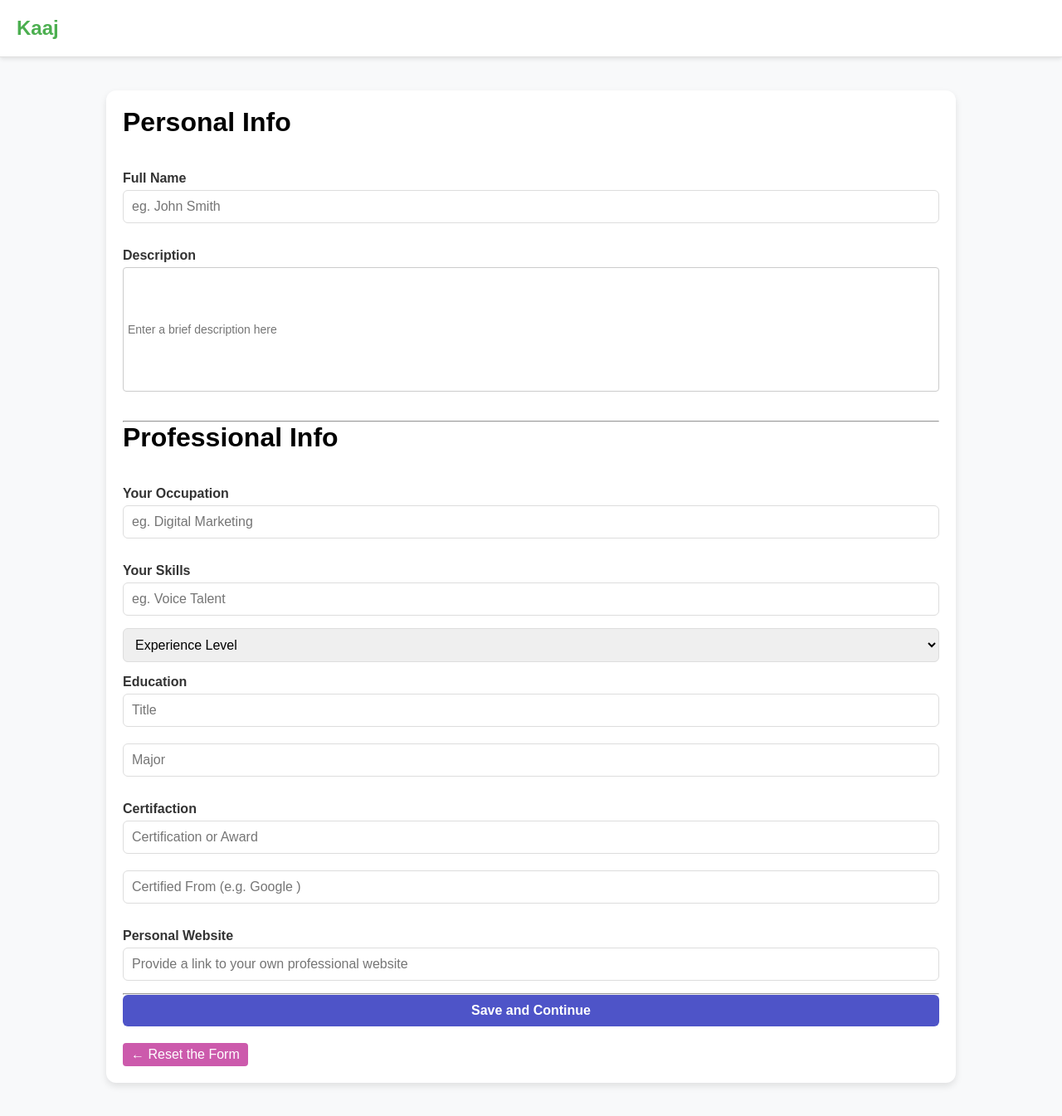
After one commit to suyanthapa/Freelancing-Project, a PHP site: page /freelancer.php in a window 1280 px wide. The commit adds this page. Shown: the whole page at 83% size. Run offline with PHP 8.4, Linux system fonts and the light colour scheme.

Commit message:
Feat: become a seller form

```diff
--- /dev/null
+++ b/code/freelancer.php
@@ -0,0 +1,213 @@
+<?php
+// Handle the form submission
+if ($_SERVER["REQUEST_METHOD"] === "POST") {
+    // Process the form data as needed
+    // For simplicity, we'll just collect the form data here
+    $fullName = $_POST['fullName'] ?? '';
+    $description = $_POST['description'] ?? '';
+    $education = $_POST['education'] ?? '';
+    $skills = $_POST['skills'] ?? '';
+}
+?>
+<!DOCTYPE html>
+<html lang="en">
+
+<head>
+    <meta charset="UTF-8">
+    <meta name="viewport" content="width=device-width, initial-scale=1.0">
+    <title>Personal Info</title>
+    <style>
+        /* General Reset */
+        * {
+            margin: 0;
+            padding: 0;
+            box-sizing: border-box;
+        }
+
+        body {
+            font-family: 'Arial', sans-serif;
+            background-color: #f8f9fa;
+            margin: 0;
+            padding: 0;
+        }
+
+        /* Header */
+        .header {
+            background-color: #fff;
+            padding: 20px;
+            border-bottom: 1px solid #e0e0e0;
+            box-shadow: 0 2px 5px rgba(0, 0, 0, 0.1);
+        }
+
+        .logo {
+            font-size: 24px;
+            font-weight: bold;
+            color: #4caf50;
+        }
+
+        /* Form Container */
+        .content-container {
+            max-width: 80%;
+            margin: 40px auto;
+            padding: 20px;
+            background: #fff;
+            border-radius: 12px;
+            box-shadow: 0 4px 8px rgba(0, 0, 0, 0.1);
+        }
+
+        .content-container h1 {
+            margin-bottom: 40px;
+        }
+
+        .form-group {
+            margin-bottom: 20px;
+        }
+        .form-group label {
+            display: block;
+            font-weight: bold;
+            margin-top: 15px;
+            color: #333;
+        }
+
+        .form-group input {
+            height: 100%;
+            width: 100%;
+            padding: 5px;
+            font-size: 14px;
+            border: 1px solid #ccc;
+            border-radius: 4px;
+            box-sizing: border-box;
+            margin-bottom: 15px;
+            margin-top : 5px;
+        }
+
+        #description {
+            height: 150px;
+            width: 100%;
+            padding: 5px;
+            font-size: 14px;
+            border: 1px solid #ccc;
+            border-radius: 4px;
+            box-sizing: border-box;
+            margin-bottom: 15px;
+        }
+
+        .form-group input,
+        .form-group textarea,
+        .form-group select {
+            width: 100%;
+            padding: 10px;
+            border: 1px solid #ddd;
+            border-radius: 6px;
+            font-size: 16px;
+        }
+
+        .form-group input:focus,
+        .form-group textarea:focus,
+        .form-group select:focus {
+            border-color: #4caf50;
+        }
+
+        .form-group button {
+            width: 100%;
+            padding: 10px;
+            border: none;
+            background-color: #4e54c8;
+            color: #fff;
+            font-size: 16px;
+            font-weight: bold;
+            border-radius: 6px;
+            cursor: pointer;
+        }
+
+        .form-group button:hover {
+            background-color: rgb(157, 161, 227);
+        }
+
+        .back-button {
+            background: none;
+            border: none;
+            font-size: 16px;
+            color: #ffffff;
+            background-color:rgb(204, 90, 172);
+            cursor: pointer;
+            padding: 5px 10px;
+            border-radius: 4px;
+        }
+
+        .back-button:hover {
+            background-color: rgb(88, 6, 45);
+        }
+
+    </style>
+</head>
+
+<body>
+    <div class="header">
+        <div class="logo">Kaaj</div>
+    </div>
+
+    <div class="content-container">
+        <h1>Personal Info</h1>
+        <form action="" method="post">
+            <!-- Personal Info Section -->
+            <div class="form-group">
+                <label for="fullName">Full Name</label>
+                <input type="text" id="fullName" name="fullName" placeholder="eg. John Smith " value="<?= $fullName ?? '' ?>" required>
+
+                <label for="description">Description</label>
+                <input type="text" id="description" name="description" placeholder="Enter a brief description here"  value="<?= $description ?? '' ?>" required>
+            </div>
+
+            <hr>
+
+            <!-- Professional Info Section -->
+            <h1>Professional Info</h1>
+            <div class="form-group">
+
+                 <label for="occupation">Your Occupation</label>
+                <input type="text" id="occupation" name="occupation"  placeholder="eg. Digital Marketing " value="<?= $occupation ?? '' ?>" required>
+
+                <label for="skills">Your Skills</label>
+                <input type="text" id="skills" name="skills" placeholder="eg. Voice Talent " value="<?= $skills ?? '' ?>" required>
+
+                <div class="relative inline-block w-full">
+                        <select class="block w-full px-3 py-2 border border-gray-300 rounded-md shadow-sm focus:outline-none focus:ring focus:ring-indigo-500">
+                            <option disabled selected>Experience Level</option>
+                            <option>Beginner</option>
+                            <option>Intermediate</option>
+                            <option>Expert</option>
+                        </select>
+                        </div>
+
+
+                <label for="education">Education</label>
+                <input type="text" id="title" name="title" placeholder="Title " value="<?= $education ?? '' ?>" required>
+                <input type="text" id="education" name="education" placeholder="Major " value="<?= $education ?? '' ?>" required>
+
+                <label for="certification">Certifaction</label>
+                <input type="text" id="certification" name="certification" placeholder="Certification or Award " value="<?= $certification ?? '' ?>" required>
+                <input type="text" id="certifiedFrom" name="certifiedFrom" placeholder="Certified From (e.g. Google ) " value="<?= $certifiedFrom ?? '' ?>" required>
+
+                <label for="personal-website">Personal Website</label>
+                <input type="text" id="personal-website" name="personal-website" placeholder="Provide a link to your own professional website " value="<?= $personalwebsite ?? '' ?>" required>
+
+
+
+
+            <hr>
+
+
+
+            <button type="submit" name="action" value="continue">Save and Continue</button>
+            </div>
+        </form>
+
+        <!-- Back Button (reloading the same form) -->
+        <form action="" method="post">
+            <button type="submit" name="action" value="back" class="back-button">← Reset the Form</button>
+        </form>
+    </div>
+</body>
+
+</html>
```
Also changed, not shown: code/signup.php (+4 -4 lines).
